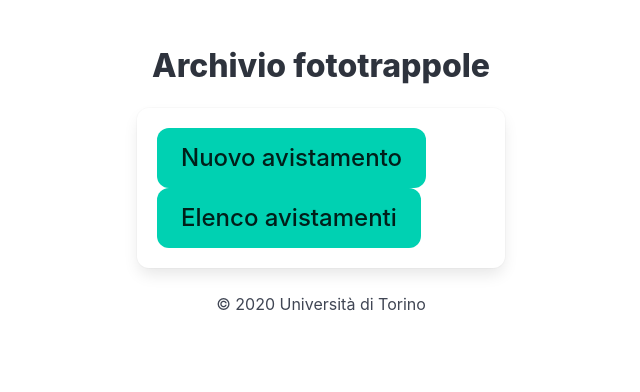
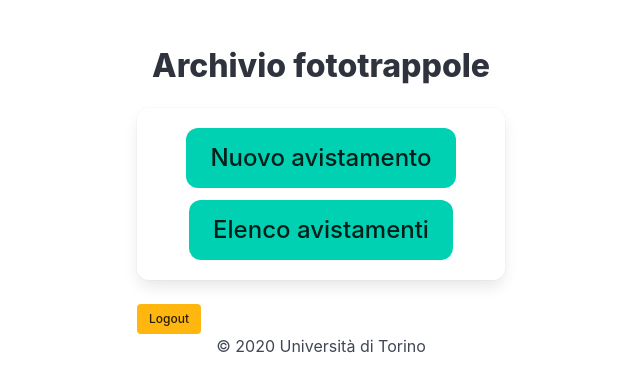
Before and after one commit to olivierfriard/camera_trap_archive, a Flask app: template templates/index.html in a window 1280 px wide. Shown: the top 392 px of the page, without its empty margins (319-959 px from the left). Run offline with Flask 3, Linux system fonts and the light colour scheme; the template is opened without the code that fills it: most values are stand-ins (such as "Sample title", 1, 10 or a date in 2020).

Commit message:
some changes

```diff
--- a/templates/index.html
+++ b/templates/index.html
@@ -26,6 +26,7 @@
                         </div>
                         {% endif %} {% endwith %}
                         <div class="box">
+                            <div class="buttons is-centered">
                                 <a
                                     class="button is-primary is-large"
                                     href="{{ url_for('upload_video_form') }}"
@@ -37,6 +38,13 @@
                                     >Elenco avistamenti</a
                                 >
                             </div>
+                        </div>
+                        <a
+                            class="button is-warning is-small"
+                            href="{{ url_for('logout') }}"
+                            >Logout</a
+                        >
+
                         <p class="has-text-centered">
                             &copy; {{ current_year }} Università di Torino
                         </p>
--- a/templates/sighting_list.html
+++ b/templates/sighting_list.html
@@ -25,6 +25,7 @@
                             {% endfor %}
                         </div>
                         {% endif %} {% endwith %}
+                        <a class="button" href="{{ url_for('index') }}">Home</a>
                         <div class="box">
                             {% for sighting in sightings %} {{ sighting.code
                             }}<br />
--- a/templates/upload_video.html
+++ b/templates/upload_video.html
@@ -34,7 +34,7 @@
     <body>
         <section class="section">
             <div class="container">
-                <h1 class="title is-3">Avistamento fototrappola</h1>
+                <h1 class="title is-3">Nuovo avistamento fototrappola</h1>
 
                 {% with messages = get_flashed_messages() %} {% if messages %}
                 <div class="notification is-success">
@@ -43,7 +43,8 @@
                     {% endfor %}
                 </div>
                 {% endif %} {% endwith %}
-
+                <a class="button" href="{{ url_for('index') }}">Home</a>
+                <br /><br />
                 <form
                     id="uploadForm"
                     method="post"
```
Lines whose indentation alone changed are shown as unchanged.
